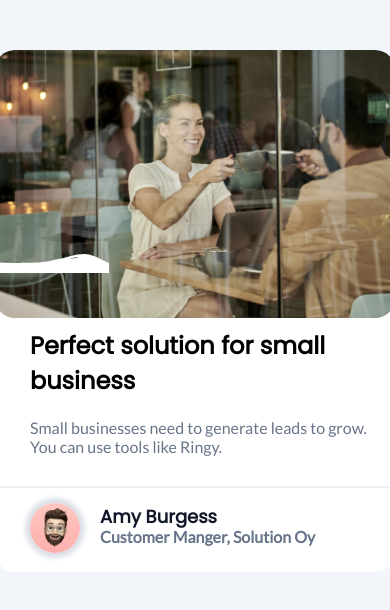
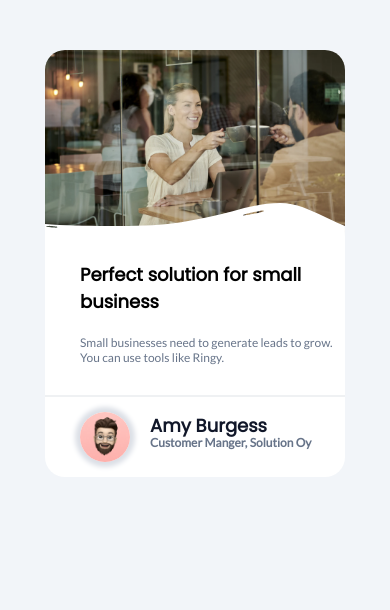
Before and after one commit to yermans01/Tar_Empresa, a plain HTML site: page index.html in a window 390 px wide. Drawn offline with Linux system fonts and the light colour scheme.

Commit message:
proyecto terminado

```diff
--- a/style.css
+++ b/style.css
@@ -82,3 +82,41 @@ body{
     color: #677489;
     grid-column: 2/2;
 }
+
+@media (max-width: 768px) {
+    .tar_imagen2{
+        position: absolute;
+        width: 52.2%;
+        padding-top: 204px;
+        z-index: 2;
+    }
+}
+
+@media (max-width:390px) {
+    .tarjeta{
+        width: 300px;
+    }
+    .tar_imagen2{
+        width: 77%;
+        padding-top: 153px;
+    }
+    .tar_titulo{
+        font-size: 18px;
+    }
+    .tar_descripcion{
+        font-size: 12px;
+    }
+    .usuario img{
+        width: 50px;
+        height: 50px;
+        border-radius: 50%;
+        box-shadow: 0px 0px 5px 5px #dbdfe6;
+    }
+    .usu_nombre{
+        font-size: 18px;
+    }
+    .usu_cargo{
+        font-size: 12px;
+    }
+
+}
```
